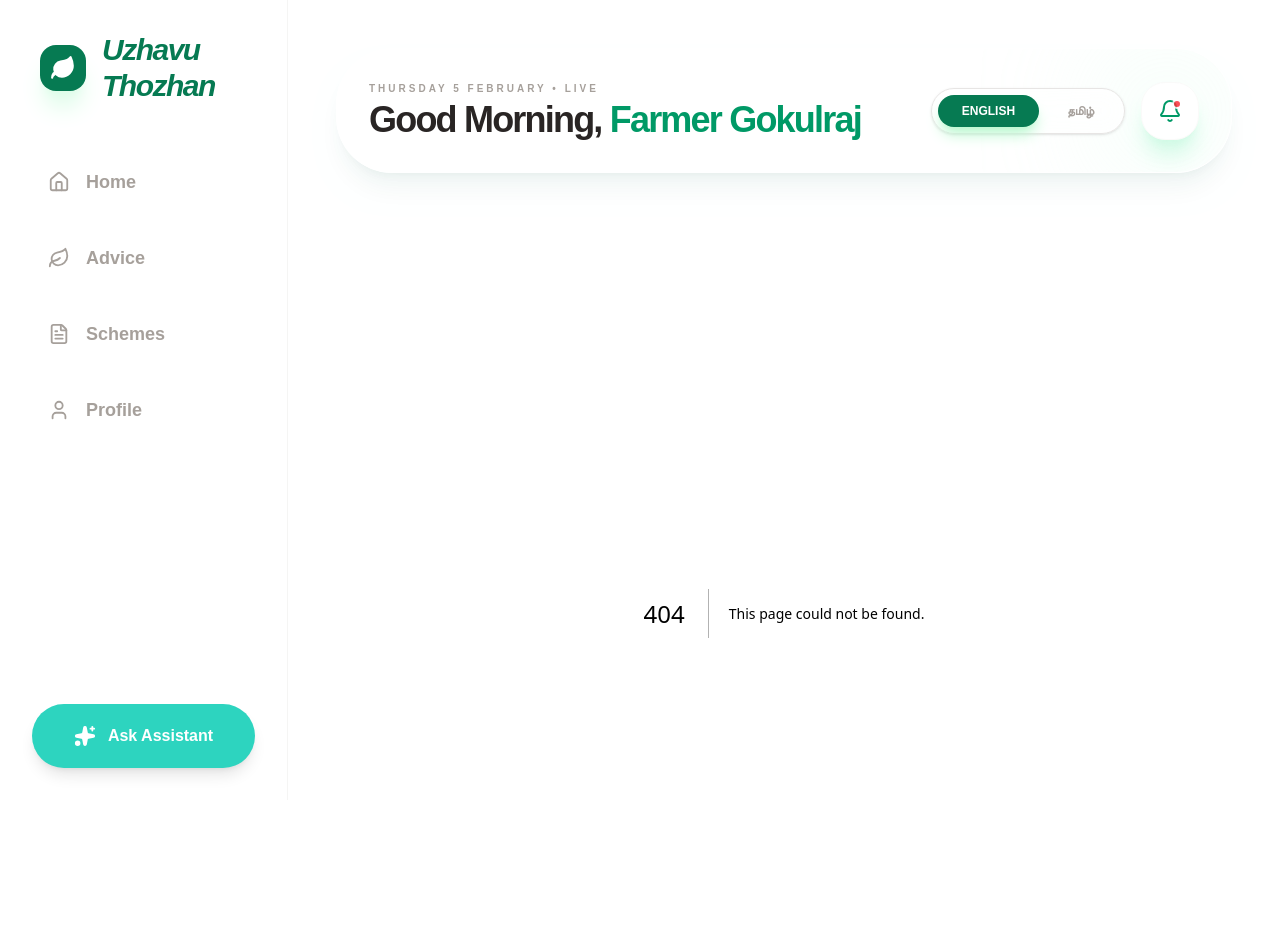
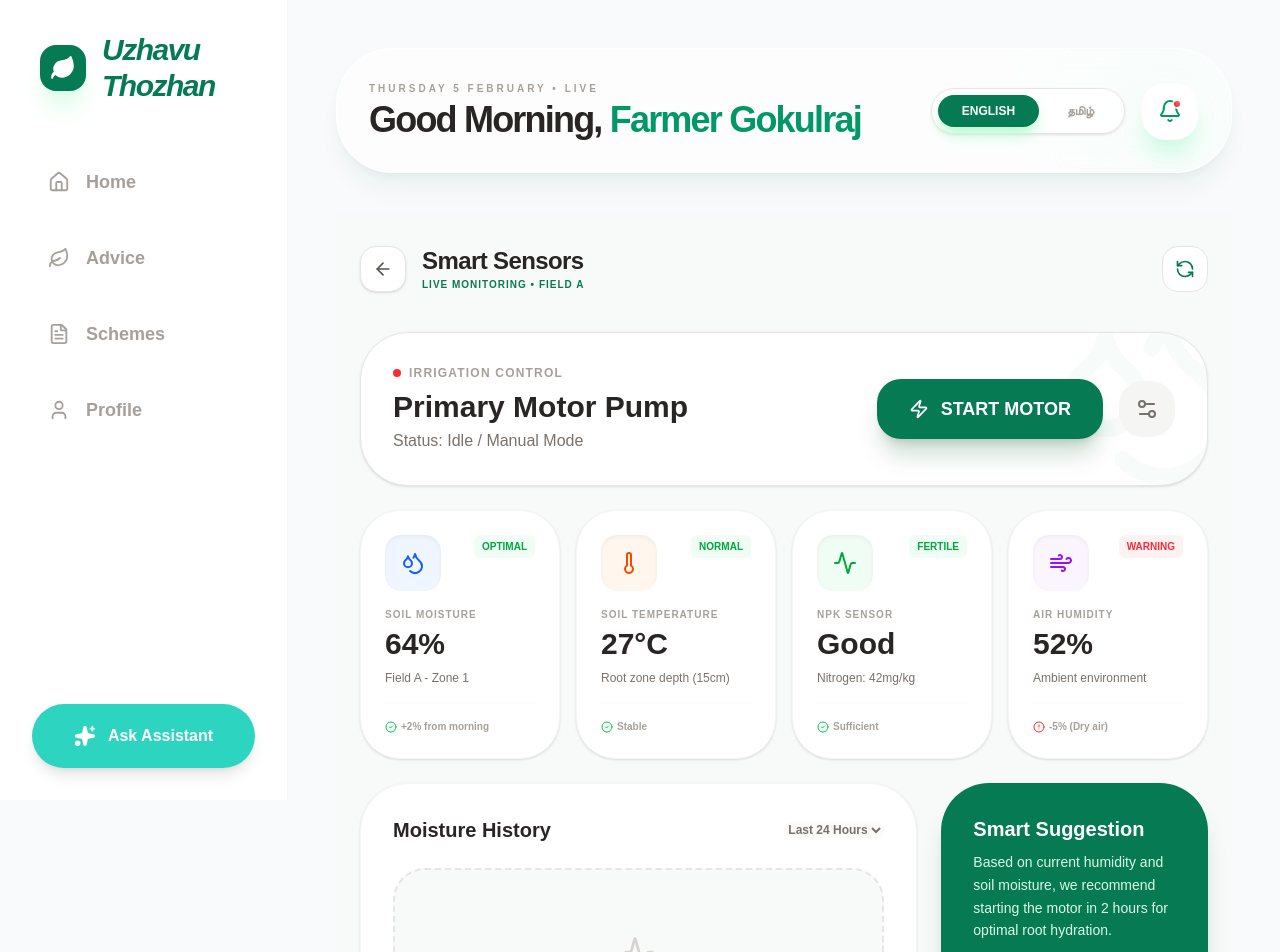
Before and after one commit to Gokulrajcse1/uzhavu-thozhan, a Next.js app: page /sensors in a window 1280 px wide. Before the commit this address had no page. Shown: the top 952 px of the page. Built offline with nearby package versions, Linux system fonts and the light colour scheme.

Commit message:
sensors page added

```diff
--- /dev/null
+++ b/app/sensors/page.tsx
@@ -0,0 +1,205 @@
+"use client";
+
+import React, { useState } from 'react';
+import { useRouter } from 'next/navigation';
+import {
+  ArrowLeft,
+  Droplets,
+  Thermometer,
+  Wind,
+  Activity,
+  Zap,
+  RefreshCcw,
+  Settings2,
+  CheckCircle2,
+  AlertCircle
+} from "lucide-react";
+
+export default function SensorsPage() {
+  const router = useRouter();
+  const [isRefreshing, setIsRefreshing] = useState(false);
+  const [motorStatus, setMotorStatus] = useState(false);
+
+  const handleRefresh = () => {
+    setIsRefreshing(true);
+    setTimeout(() => setIsRefreshing(false), 1200);
+  };
+
+  const sensorData = [
+    {
+      id: 1,
+      name: "Soil Moisture",
+      value: "64%",
+      status: "Optimal",
+      desc: "Field A - Zone 1",
+      icon: <Droplets size={24} />,
+      color: "text-blue-600",
+      bgColor: "bg-blue-50",
+      trend: "+2% from morning"
+    },
+    {
+      id: 2,
+      name: "Soil Temperature",
+      value: "27°C",
+      status: "Normal",
+      desc: "Root zone depth (15cm)",
+      icon: <Thermometer size={24} />,
+      color: "text-orange-600",
+      bgColor: "bg-orange-50",
+      trend: "Stable"
+    },
+    {
+      id: 3,
+      name: "NPK Sensor",
+      value: "Good",
+      status: "Fertile",
+      desc: "Nitrogen: 42mg/kg",
+      icon: <Activity size={24} />,
+      color: "text-green-600",
+      bgColor: "bg-green-50",
+      trend: "Sufficient"
+    },
+    {
+      id: 4,
+      name: "Air Humidity",
+      value: "52%",
+      status: "Warning",
+      desc: "Ambient environment",
+      icon: <Wind size={24} />,
+      color: "text-purple-600",
+      bgColor: "bg-purple-50",
+      trend: "-5% (Dry air)"
+    }
+  ];
+
+  return (
+    <div className="min-h-screen bg-[#F8FAF9] pb-12">
+      {/* Top Navigation */}
+      <div className="max-w-5xl mx-auto px-6 pt-8 pb-4 flex justify-between items-center">
+        <div className="flex items-center gap-4">
+          <button
+            onClick={() => router.back()}
+            className="p-3 bg-white border border-stone-200 rounded-2xl shadow-sm hover:shadow-md transition-all active:scale-95"
+            aria-label="Back to dashboard"
+          >
+            <ArrowLeft size={20} className="text-stone-600" />
+          </button>
+          <div>
+            <h1 className="text-2xl font-black text-stone-800 tracking-tight">Smart Sensors</h1>
+            <p className="text-[10px] font-bold text-[#067A52] uppercase tracking-widest">Live Monitoring • Field A</p>
+          </div>
+        </div>
+        <button
+          onClick={handleRefresh}
+          className={`p-3 bg-white border border-stone-200 rounded-2xl transition-all ${isRefreshing ? 'animate-spin' : ''}`}
+          aria-label="Refresh sensor data"
+        >
+          <RefreshCcw size={20} className="text-[#067A52]" />
+        </button>
+      </div>
+
+      <main className="max-w-5xl mx-auto p-6 space-y-6">
+
+        {/* MOTOR CONTROL HERO CARD */}
+        <div className="relative overflow-hidden bg-white p-8 rounded-[3rem] border border-stone-200 shadow-sm flex flex-col md:flex-row justify-between items-center gap-6">
+          <div className="relative z-10 text-center md:text-left">
+            <div className="flex items-center gap-2 mb-2 justify-center md:justify-start">
+              <span className={`w-2 h-2 rounded-full ${motorStatus ? 'bg-green-500 animate-pulse' : 'bg-red-500'}`} />
+              <p className="text-xs font-bold text-stone-400 uppercase tracking-widest">Irrigation Control</p>
+            </div>
+            <h2 className="text-3xl font-black text-stone-800">Primary Motor Pump</h2>
+            <p className="text-stone-500 font-medium mt-1">Status: {motorStatus ? "Active & Pumping" : "Idle / Manual Mode"}</p>
+          </div>
+
+          <div className="flex items-center gap-4 relative z-10">
+             <button
+              onClick={() => setMotorStatus(!motorStatus)}
+              className={`flex items-center gap-3 px-8 py-4 rounded-3xl font-black text-lg transition-all shadow-xl active:scale-95 ${
+                motorStatus
+                ? 'bg-red-50 text-red-600 border border-red-100 shadow-red-900/10'
+                : 'bg-[#067A52] text-white shadow-green-900/20'
+              }`}
+              aria-label={motorStatus ? "Stop Motor" : "Start Motor"}
+             >
+               <Zap size={20} fill={motorStatus ? "currentColor" : "none"} />
+               {motorStatus ? "STOP MOTOR" : "START MOTOR"}
+             </button>
+             <button className="p-4 bg-stone-100 rounded-3xl text-stone-500" aria-label="Motor settings">
+               <Settings2 size={24} />
+             </button>
+          </div>
+
+          {/* Decorative Leaf Background */}
+          <div className="absolute top-0 right-0 opacity-[0.03] pointer-events-none">
+            <Droplets size={200} className="text-[#067A52] translate-x-10 -translate-y-10" />
+          </div>
+        </div>
+
+        {/* SENSOR GRID */}
+        <div className="grid grid-cols-1 sm:grid-cols-2 lg:grid-cols-4 gap-4">
+          {sensorData.map((sensor) => (
+            <div
+              key={sensor.id}
+              className="bg-white p-6 rounded-[2.5rem] border border-stone-100 shadow-sm hover:shadow-xl hover:-translate-y-1 transition-all group"
+            >
+              <div className="flex justify-between items-start mb-4">
+                <div className={`p-4 rounded-2xl ${sensor.bgColor} ${sensor.color} transition-transform group-hover:scale-110 shadow-inner`}>
+                  {sensor.icon}
+                </div>
+                <span className={`text-[10px] font-black px-2 py-1 rounded-md uppercase ${
+                  sensor.status === 'Warning' ? 'bg-red-50 text-red-500' : 'bg-green-50 text-green-600'
+                }`}>
+                  {sensor.status}
+                </span>
+              </div>
+
+              <p className="text-stone-400 text-[10px] font-bold uppercase tracking-widest">{sensor.name}</p>
+              <h3 className="text-3xl font-black text-stone-800 mt-1">{sensor.value}</h3>
+              <p className="text-stone-500 text-xs mt-2 font-medium">{sensor.desc}</p>
+
+              <div className="mt-4 pt-4 border-t border-stone-50 flex items-center gap-1">
+                {sensor.status === 'Warning' ? <AlertCircle size={12} className="text-red-500" /> : <CheckCircle2 size={12} className="text-green-500" />}
+                <span className="text-[10px] font-bold text-stone-400">{sensor.trend}</span>
+              </div>
+            </div>
+          ))}
+        </div>
+
+        {/* ANALYTICS SECTION */}
+        <div className="grid grid-cols-1 lg:grid-cols-3 gap-6">
+          <div className="lg:col-span-2 bg-white p-8 rounded-[3rem] border border-stone-100 shadow-sm">
+            <div className="flex justify-between items-center mb-6">
+              <h3 className="text-xl font-black text-stone-800">Moisture History</h3>
+              <select
+              className="bg-stone-50 border-none rounded-xl text-xs font-bold text-stone-500 focus:ring-0"
+              aria-label="Select time range for moisture history"
+            >
+            <option>Last 24 Hours</option>
+            <option>Weekly View</option>
+            </select>
+            </div>
+            {/* Chart Placeholder */}
+            <div className="h-48 bg-[#F8FAF9] rounded-[2rem] border-2 border-dashed border-stone-200 flex flex-col items-center justify-center gap-2">
+              <Activity className="text-stone-300" size={32} />
+              <p className="text-stone-400 font-bold text-xs uppercase tracking-tighter">Visualizing soil data...</p>
+            </div>
+          </div>
+
+          <div className="bg-[#067A52] p-8 rounded-[3rem] text-white shadow-xl shadow-green-900/20 relative overflow-hidden">
+             <h3 className="text-xl font-bold mb-2">Smart Suggestion</h3>
+             <p className="text-green-100 text-sm leading-relaxed mb-6 relative z-10">
+               Based on current humidity and soil moisture, we recommend starting the motor in 2 hours for optimal root hydration.
+             </p>
+             <button className="w-full bg-white text-[#067A52] py-4 rounded-2xl font-black text-sm uppercase tracking-widest shadow-lg active:scale-95 transition-transform relative z-10">
+               Schedule Now
+             </button>
+             <div className="absolute -bottom-10 -right-10 opacity-10">
+               <Zap size={180} />
+             </div>
+          </div>
+        </div>
+
+      </main>
+    </div>
+  );
+}
```
